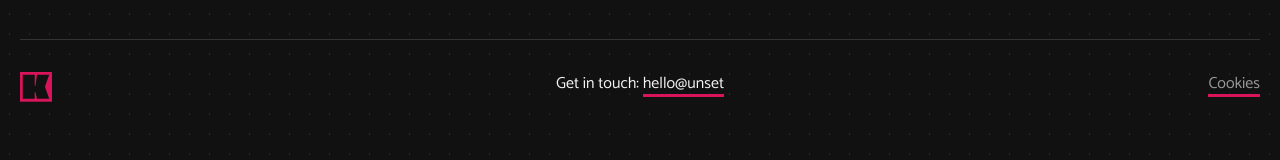
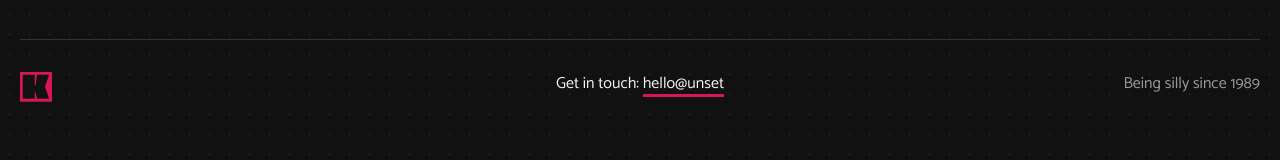
Before and after one commit to kuroikyu/kuroikyu-website-v2, a Next.js app: page / in a window 1280 px wide. Shown: the part 1812-1972 px from the top of the page. Built offline with nearby package versions, Linux system fonts and the light colour scheme; no server answers; a web font is replaced by a local one.

Commit message:
refactor: remove cookies page

```diff
--- a/src/app/_components/footer.tsx
+++ b/src/app/_components/footer.tsx
@@ -19,9 +19,7 @@ const Footer = () => {
             {`hello@${process.env.NEXT_PUBLIC_SITE_DOMAIN}`}
           </Link>
         </p>
-        <div className='text-center text-zinc-100/60 md:text-right'>
-          <Link href='/cookies'>Cookies</Link>
-        </div>
+        <div className='text-center text-zinc-100/60 md:text-right'>Being silly since 1989</div>
       </div>
     </footer>
   )
```
